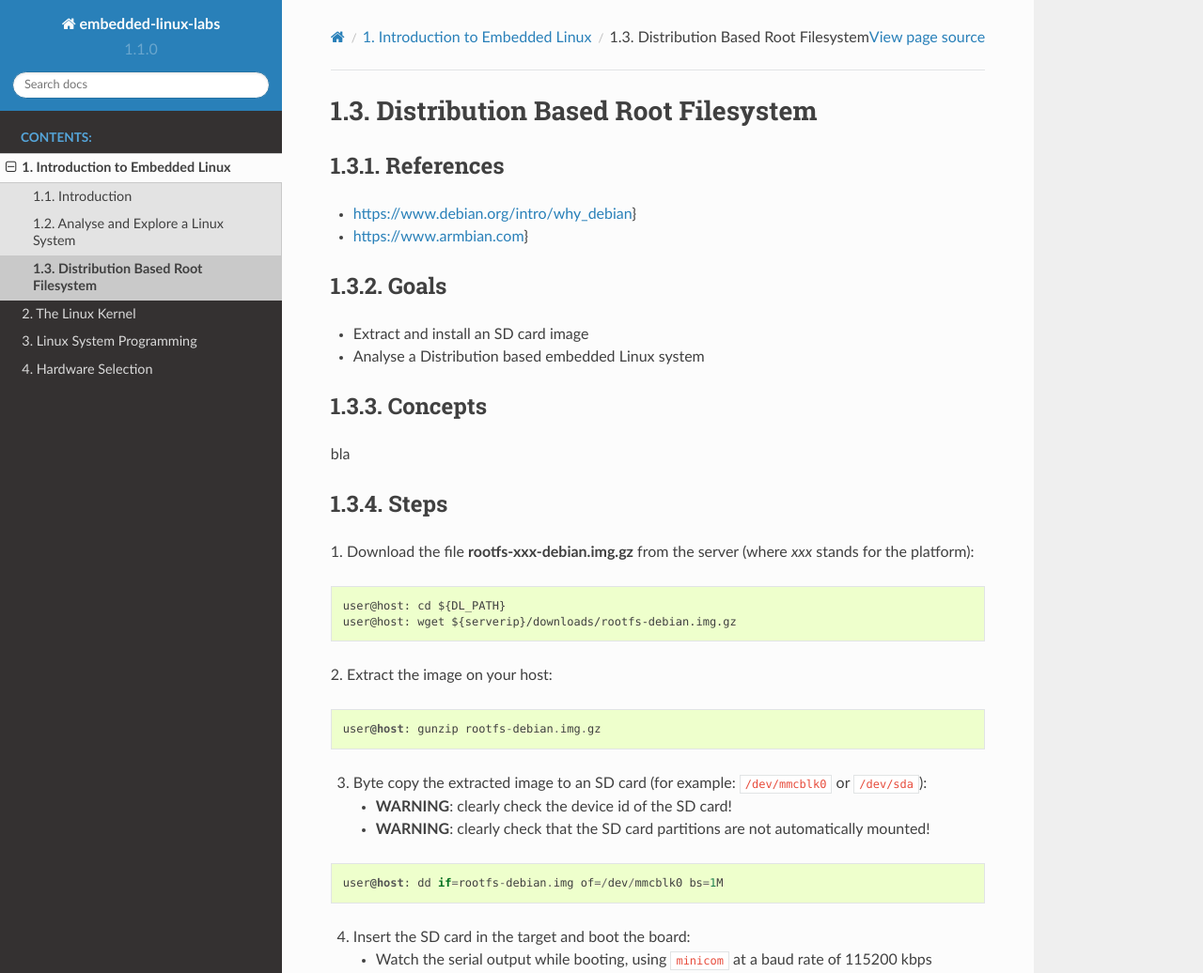
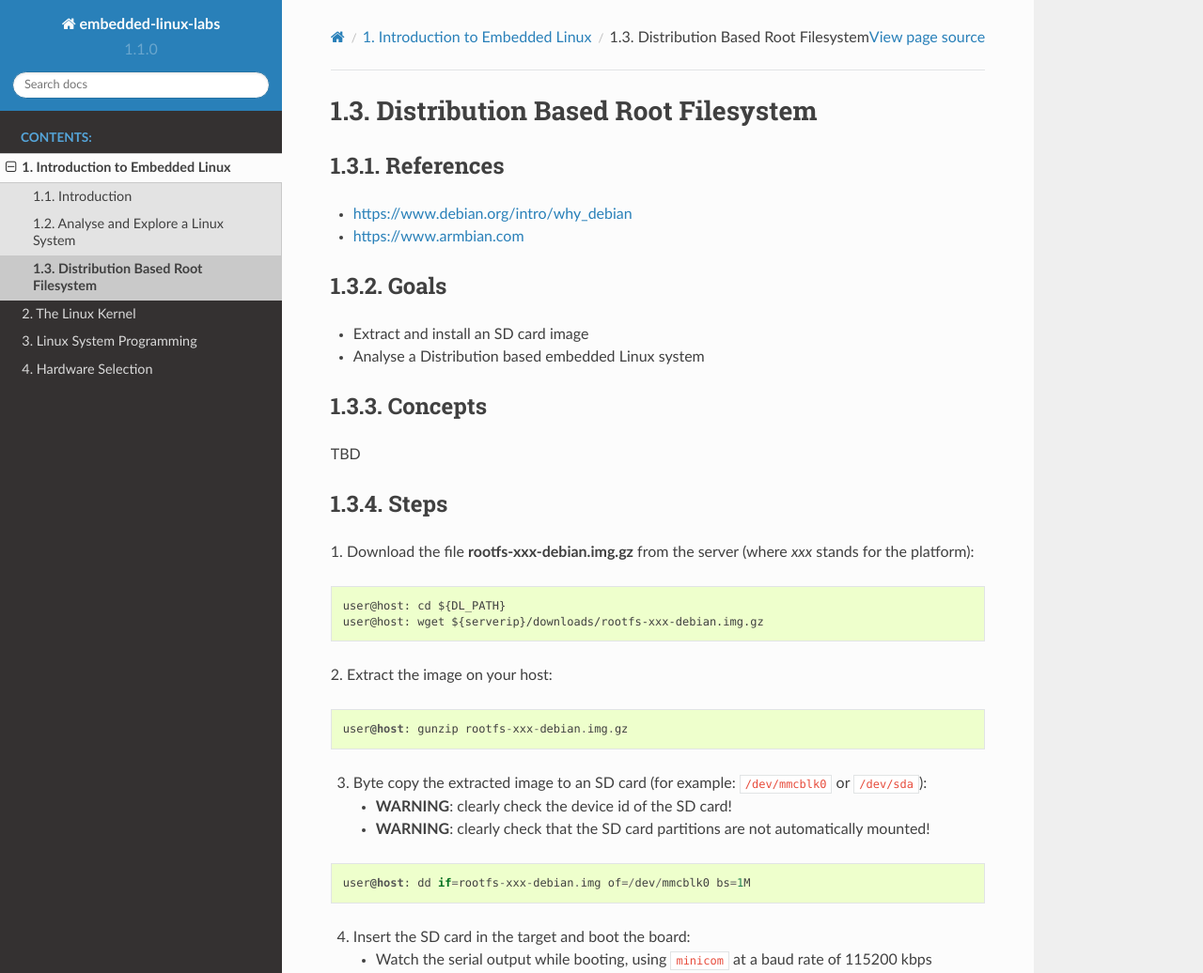
Before and after one commit to pmariman/embedded-linux-labs, a Sphinx documentation site: the page built from docs/source/lab-emb-distro.rst, in a window 1280 px wide and 1400 px high. Shown: the top 1036 px of the window at 94% size. Built offline with Sphinx 7.4.7 and the Read the Docs theme 2.0.0, drawn with Linux system fonts in a browser that asks for light colours.

Commit message:
some fixes in distro lab

```diff
--- a/docs/source/lab-emb-distro.rst
+++ b/docs/source/lab-emb-distro.rst
@@ -5,8 +5,8 @@ Distribution Based Root Filesystem
 References
 ----------
 
-* https://www.debian.org/intro/why_debian}
-* https://www.armbian.com}
+* https://www.debian.org/intro/why_debian
+* https://www.armbian.com
 
 
 Goals
@@ -19,7 +19,7 @@ Goals
 Concepts
 --------
 
-bla
+TBD
 
 
 Steps
@@ -29,12 +29,12 @@ Steps
 ::
 
    user@host: cd ${DL_PATH}
-   user@host: wget ${serverip}/downloads/rootfs-debian.img.gz
+   user@host: wget ${serverip}/downloads/rootfs-xxx-debian.img.gz
 
 2. Extract the image on your host:
 ::
 
-   user@host: gunzip rootfs-debian.img.gz
+   user@host: gunzip rootfs-xxx-debian.img.gz
 
 3. Byte copy the extracted image to an SD card (for example: ``/dev/mmcblk0`` or ``/dev/sda``):
 
@@ -43,7 +43,7 @@ Steps
 
 ::
 
-   user@host: dd if=rootfs-debian.img of=/dev/mmcblk0 bs=1M
+   user@host: dd if=rootfs-xxx-debian.img of=/dev/mmcblk0 bs=1M
 
 4. Insert the SD card in the target and boot the board:
 
```
